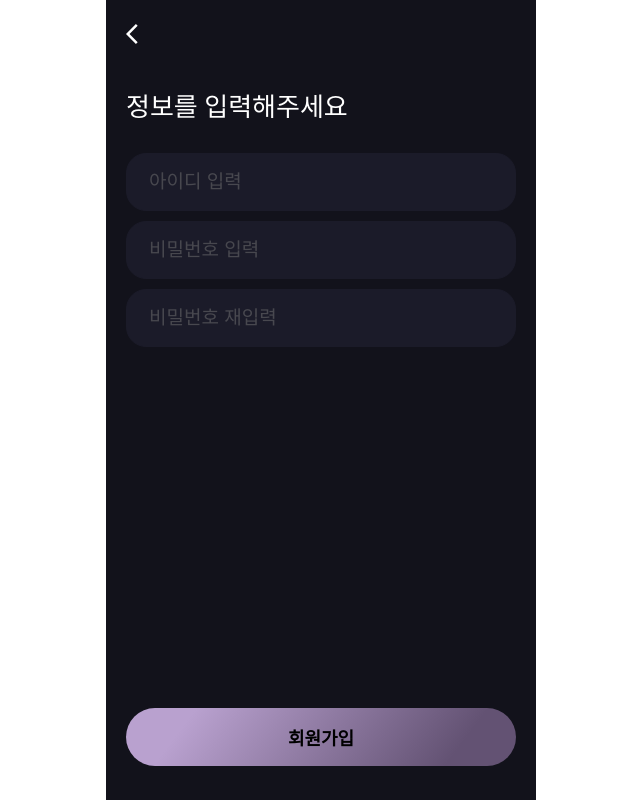
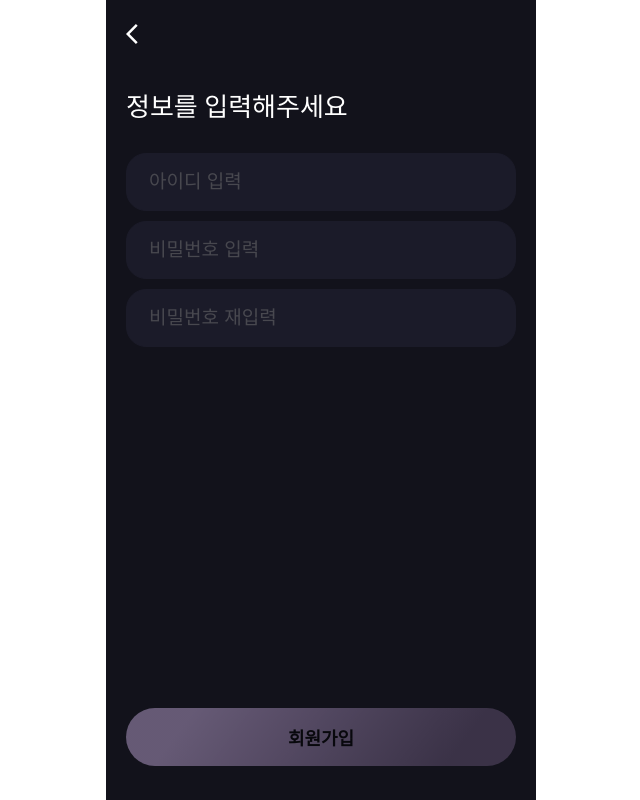
Before and after one commit to TEAM-DREAMCATCHER/DREAMCATCHER_Front-End, a React (Vite) app: page /signup in a window 1280 px wide. Shown: the whole page, without its empty margins (319-959 px from the left). Built offline with nearby package versions, Linux system fonts and the light colour scheme.

Commit message:
FEAT: id duplication api 사전작업, 비밀번호 유효성 검사

```diff
--- /dev/null
+++ b/src/apis/auth.ts
@@ -0,0 +1,14 @@
+import request from '.'
+
+export const idDuplicateAPI = async (id: string): Promise<boolean> => {
+    try {
+        // TODO : API CORS 문제 해결후, 확인 필요
+        const response = await request.get('?username=' + id)
+        if (response.data.message === 'valid username') {
+            return false
+        }
+        return true
+    } catch (error) {
+        throw error
+    }
+}
--- a/src/pages/signup/index.tsx
+++ b/src/pages/signup/index.tsx
@@ -2,16 +2,20 @@ import BackIcon from '../../icons/back-icon'
 import { Wrapper, Button, Header, Heading, Flex } from './styles'
 import InputItem from '../../components/signup/InputItem'
 import useInput from './useInput'
+import { idDuplicateAPI } from '../../apis/auth'
 
 const validId = async (id: string): Promise<boolean> => {
-    // TODO : 아이디 중복 체크
-    if (id.length < 8) return false
-    return true
+    // TODO : api 연결
+    // const isDuplicate = await idDuplicateAPI(id)
+    const isDuplicate = false
+    return !isDuplicate
 }
 
 const validPassword = (password: string): boolean => {
-    // TODO : 비밀번호 정규식 체크
-    if (password.length < 8) return false
+    // 최소 8자, 문자 >= 1, 숫자 >= 1:
+    const passwordRegex = /^(?=.*[A-Za-z])(?=.*\d)[A-Za-z\d\w\W]{8,}$/
+
+    if (!passwordRegex.test(password)) return false
     return true
 }
 
@@ -22,7 +26,7 @@ function SignUp() {
 
     // NOTE: 에러 처리를 어떻게 하면 좋을까..?
     const isValidPasswordConfirm = password === passwordConfirm
-    const isSubmitDisabled = !(isValidId || isValidPassword || isValidPasswordConfirm)
+    const isSubmitDisabled = !(isValidId && isValidPassword && isValidPasswordConfirm)
 
     const handleSubmit = () => {
         // TODO : 회원가입 로직
```
Also changed, not shown: src/apis/index.ts (added, +7 -0 lines), 1 other file (tests, documents, lock files or other folders).
